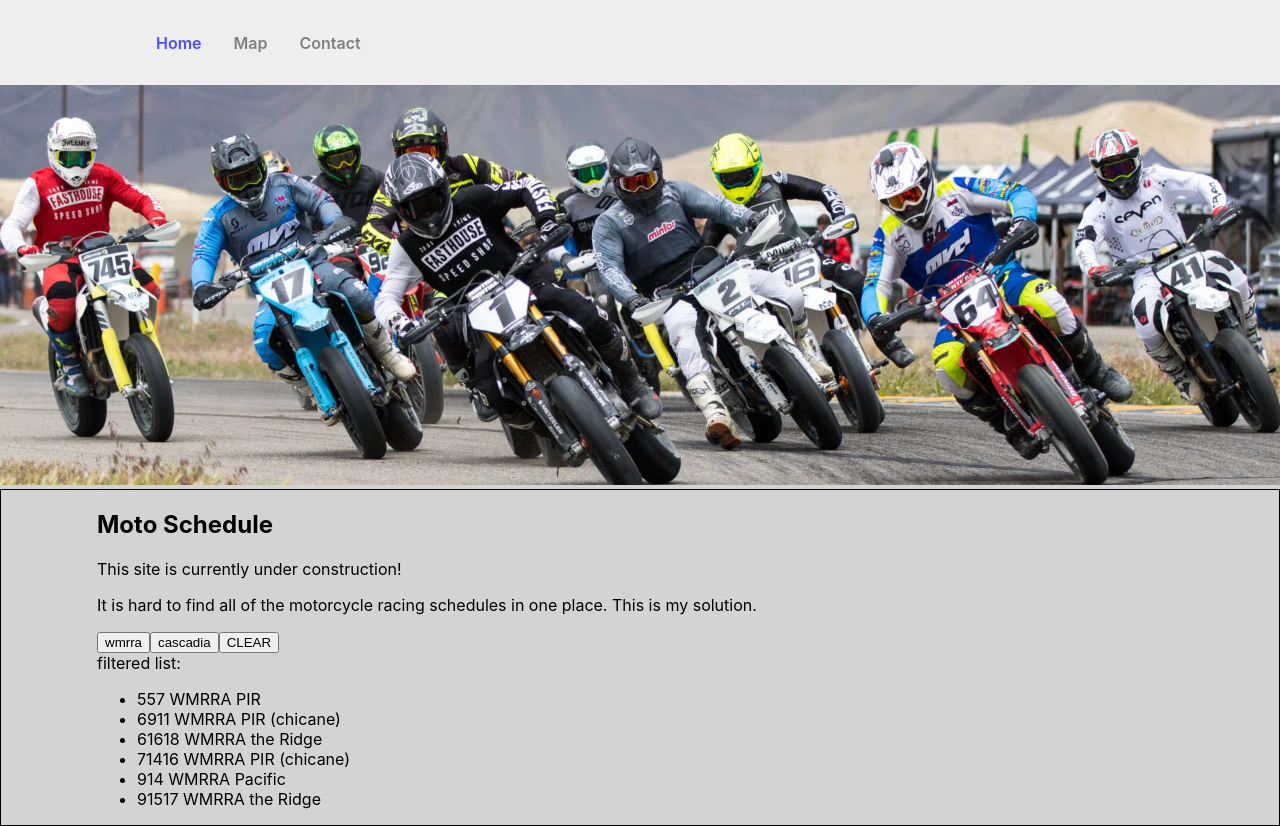
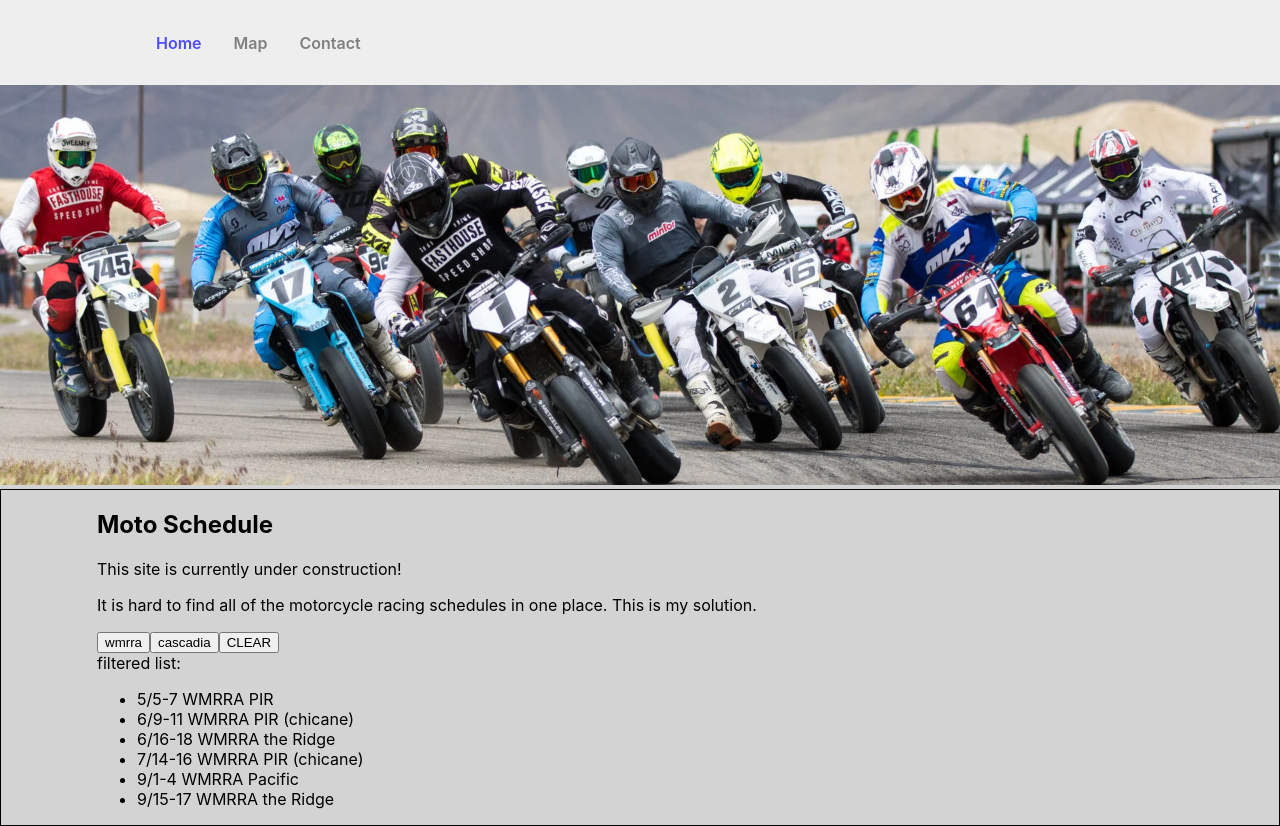
Before and after one commit to Benji-Montgomery/motoschedules, a React (Create React App) app: page / in a window 1280 px wide. Both pictures are taken after a click on the button "wmrra". Built offline with nearby package versions, Linux system fonts and the light colour scheme.

Commit message:
date updated

```diff
--- a/src/components/Filter.js
+++ b/src/components/Filter.js
@@ -18,6 +18,17 @@ const Filter = () => {
     let anecdotesFiltered = anecdotes.filter(filterFunction)
     //x => x.name.includes(filtered.filter[1])
     console.log('filtered array', anecdotesFiltered)
+    console.log('sorted', anecdotesFiltered.sort((a, b) => a.sortDate - b.sortDate))
+
+    const dateFunction = (race) => {
+      if(race.date.length === 1){
+        return race.date
+      }else if(race.date.length ===2){
+        return `${race.date[0]}/${race.date[1]}`
+      }else if(race.date.length === 3){
+        return `${race.date[0]}/${race.date[1]}-${race.date[2]}`
+      }
+    }
 
     const style = {
       marginBottom: 10
@@ -31,7 +42,7 @@ const Filter = () => {
             {anecdotesFiltered.map(race =>
             <div key={Math.random()}>
               <li>
-                <span> {race.date}</span>
+                <span>{dateFunction(race)}</span>
                 <span> {race.name}</span>
                 <span> {race.track}</span>
               </li>
--- a/src/components/cascadiaSM.js
+++ b/src/components/cascadiaSM.js
@@ -4,7 +4,8 @@ const races = [
     {
         name: name,
         track: 'TCKC' ,
-        date: [6,3]
+        date: [6,3],
+        sortDate: .0603
     },
     {
         name: name,
@@ -19,12 +20,14 @@ const races = [
     {
         name: name,
         track: 'Bremerton',
-        date: [8,13]
+        date: [8,13],
+        sortDate: .0813
     },
     {
         name: name,
         track: 'TCKC',
-        date: [9,3]
+        date: [9,3],
+        sortDate: .0903
     }
 ]
 const exportRaces = {
--- a/src/components/wmrra.js
+++ b/src/components/wmrra.js
@@ -4,32 +4,38 @@ const races = [
     {
         name: name,
         track: 'PIR' ,
-        date: [5,5,7]
+        date: [5,5,7],
+        sortDate: .0505
     },
     {
         name: name,
         track: 'PIR (chicane)',
-        date: [6,9,11]
+        date: [6,9,11],
+        sortDate: .0609
     },
     {
         name: name,
         track: 'the Ridge',
-        date: [6,16,18]
+        date: [6,16,18],
+        sortDate: .0616
     },
     {
         name: name,
         track: 'PIR (chicane)',
-        date: [7,14,16]
+        date: [7,14,16],
+        sortDate: .0714
     },
     {
         name: name,
         track: 'Pacific',
-        date: [9,1,4]
+        date: [9,1,4],
+        sortDate: .0901
     },
     {
         name: name,
         track: 'the Ridge',
-        date: [9,15,17]
+        date: [9,15,17],
+        sortDate: .0915
     }
 ]
 const exportRaces = {
```
